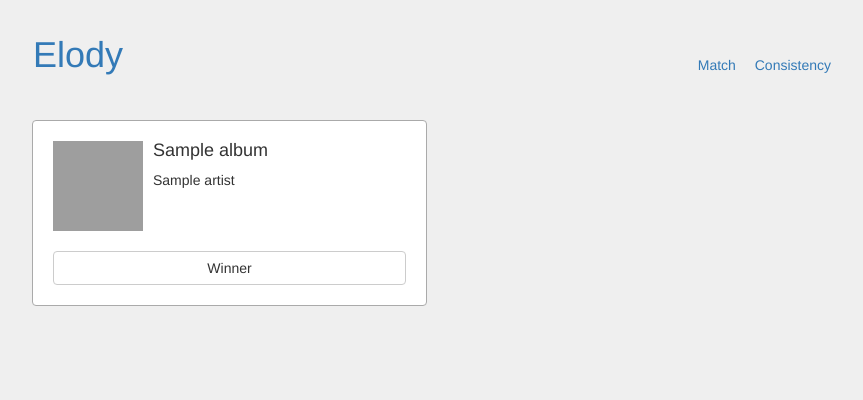
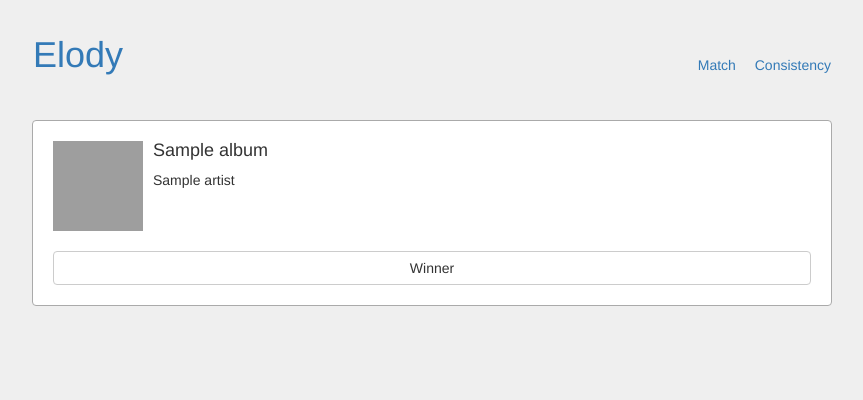
Before and after one commit to Spurlock/Elody, a Django app: template templates/ranker/match.html in a window 1280 px wide. Shown: the top 400 px of the page, without its empty margins (208-1071 px from the left). Run offline with Django 3.2, Linux system fonts and the light colour scheme; the template is opened without the code that fills it: most values are stand-ins (such as "Sample title", 1, 10 or a date in 2020); some libraries are stand-ins or nearby versions; grey boxes are pictures that could not be loaded.

Commit message:
Better layout on mobile

```diff
--- a/ranker/static/ranker/ranker.css
+++ b/ranker/static/ranker/ranker.css
@@ -1,9 +1,10 @@
 body{
-    background:#EFEFEF;
+    background:#efefef;
 }
 .wrap{
     max-width:800px;
     margin:0 auto;
+    overflow-x:hidden;
 }
 .header{
     padding:15px 1px;
@@ -25,7 +26,7 @@ body{
     overflow:hidden;
     white-space:nowrap;
     width:0;
-    text-shadow:0 0 4px #FFF;
+    text-shadow:0 0 4px #fff;
 }
 
 .stars1{width:7px;  color:hsl(252,50%,60%);}
@@ -40,22 +41,24 @@ body{
 .stars10{width:70px;color:hsl(216,50%,40%);}
 
 .album_tiles{
-    margin-top:20px;
+    margin:20px -5px 0;
     text-align:center;
+    display:flex;
+    flex-wrap:wrap;
+    -webkit-flex-wrap:wrap;
 }
 .album_tile{
-    float:left;
-    border:1px solid #AAA;
+	flex:1;
+	flex-basis:320px;
+	flex-grow:1;
+	flex-shrink:0;
+    border:1px solid #aaa;
     border-radius:4px;
     padding:20px;
-    margin-left:10px;
+    margin:0 5px;
     background:#FFF;
-    width:395px;
     text-align:left;
     box-sizing:border-box;
-}
-.album_tile:first-child{
-    margin-left:0;
 }
 .album_tile .text{
     padding-left:100px;
@@ -71,7 +74,7 @@ body{
     width:90px;
     height:90px;
     float:left;
-    background-color:#CCC;
+    background-color:#ccc;
     margin-bottom:20px;
 }
 .album_tile .winner_btn{
--- a/templates/ranker/index.html
+++ b/templates/ranker/index.html
@@ -2,7 +2,7 @@
 <html lang="en">
 <head>
     <meta charset="utf-8">
-    <meta name="viewport" content="width=device-width, initial-scale=1">
+    <meta name="viewport" content="width=device-width, initial-scale=1, minimal-ui">
     <title>Elody | {% block title %}{{ title }}{% endblock %}</title>
     <link rel="stylesheet" href="//maxcdn.bootstrapcdn.com/bootstrap/3.2.0/css/bootstrap.min.css">
     <link rel="stylesheet" href="/static/ranker/ranker.css">
```
